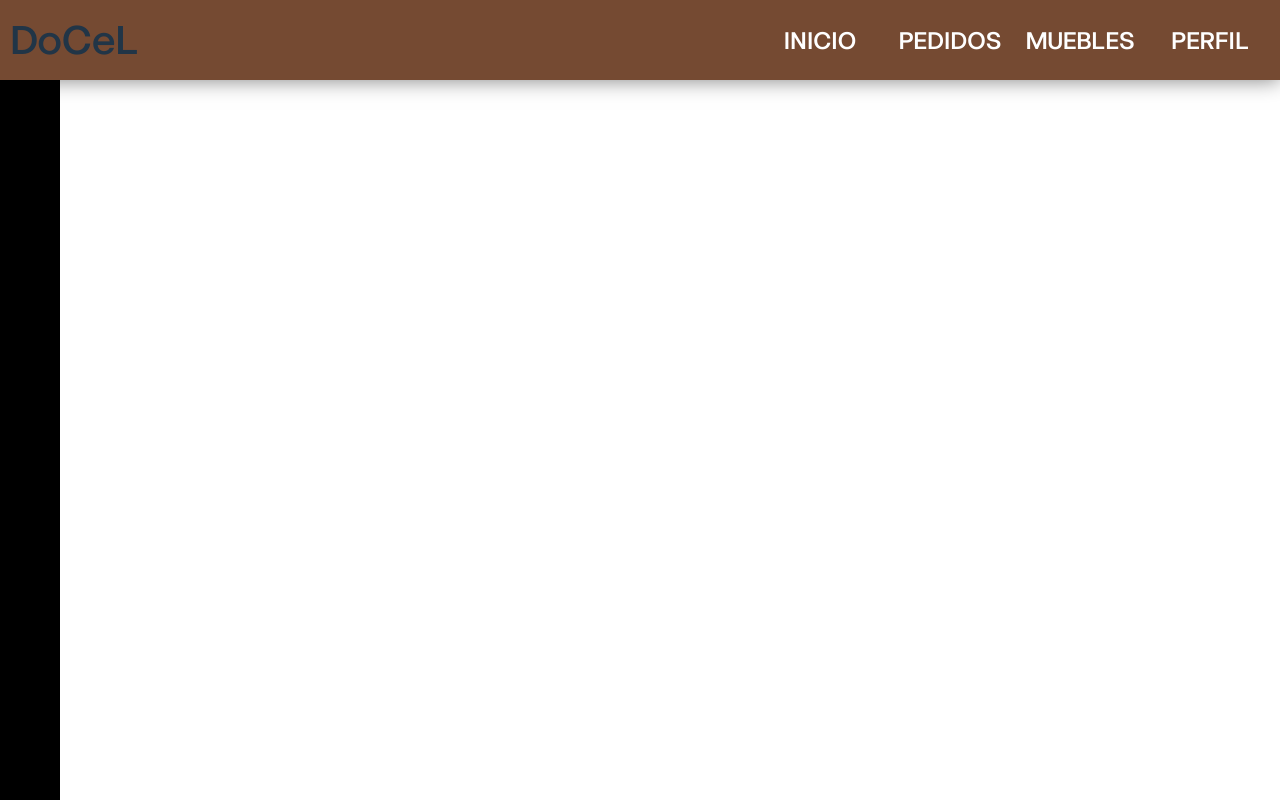
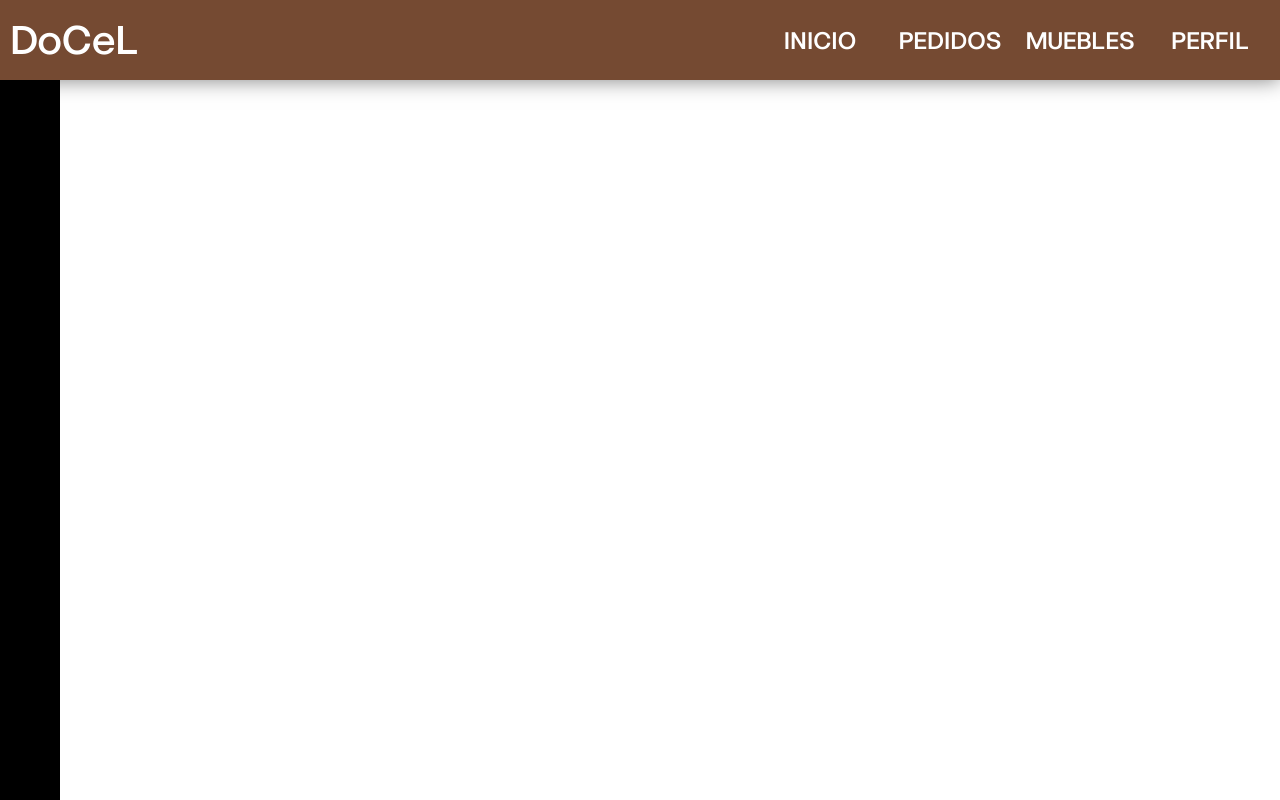
Before and after one commit to Oskarcr/WebDocelPIA, a React (Vite) app: page / in a window 1280 px wide. Built offline with nearby package versions, Linux system fonts and the light colour scheme.

Commit message:
Header con colores inversos

```diff
--- a/src/components/ButtonHeader.jsx
+++ b/src/components/ButtonHeader.jsx
@@ -1,12 +1,8 @@
 import { Theme } from "@/DocelCore";
 
-export default function ButtonHeader({className,name}) {
-    return (
-        <>
-            <button className={className} style={{
-                color: Theme.TEXT.SECONDARY,
-                backgroundColor: Theme.PRIMARY
-                }}>{name}</button>
-        </>
-    )
+export default function ButtonHeader({name = ""}) {
+    return (<button className="header-button" style={{
+        color: "var(--text-color-secondary)",
+        backgroundColor: "transparent"
+    }}>{name}</button>);
 }
--- a/src/components/Header.jsx
+++ b/src/components/Header.jsx
@@ -1,23 +1,27 @@
-import { Components } from "@/DocelCore";
+import { Components, Theme } from "@/DocelCore";
 import { Link as RouterLink } from "react-router-dom";
 
-export default function Header() {
-    return (<div className="header-wrapper">
+export default function Header({ inverted = false }) {
+    const headerVars = (!inverted ? {} : {
+        "--primary-color": Theme.BACKGROUND.MAIN,
+        "--text-color-secondary": Theme.PRIMARY
+    });
+    return (<div className="header-wrapper" style={headerVars}>
         <div className="title-wrapper">
             DoCeL
         </div>
         <div className="buttons-wrapper">
             <RouterLink to="/" className="link-button">
-                <Components.ButtonHeader className="header-button" name={"INICIO"}/>
+                <Components.ButtonHeader name={"INICIO"}/>
             </RouterLink>
             <RouterLink to="/not_found" className="link-button">
-                <Components.ButtonHeader className="header-button" name={"PEDIDOS"}/>
+                <Components.ButtonHeader name={"PEDIDOS"}/>
             </RouterLink>
             <RouterLink to="/shopping" className="link-button">
-                <Components.ButtonHeader className="header-button" name={"MUEBLES"}/>
+                <Components.ButtonHeader name={"MUEBLES"}/>
             </RouterLink>
             <RouterLink to="/not_found" className="link-button">
-                <Components.ButtonHeader className="header-button" name={"PERFIL"}/>
+                <Components.ButtonHeader name={"PERFIL"}/>
             </RouterLink>
         </div>
     </div>);
--- a/src/components/Main.jsx
+++ b/src/components/Main.jsx
@@ -1,6 +1,15 @@
 import { Components, Theme } from "@/DocelCore";
 
-export default function Main({horizontal = false, children}) {
+/**
+ * @typedef MainParams
+ * @property {boolean} horizontal Si se encuentra, el contenido se apilara como `row`, sino `column`.
+ * @property {boolean} inverted Si esta activo, el header estara en el color inverso.
+ */
+
+/**
+ * @param {MainParams} param0
+ */
+export default function Main({horizontal = false, inverted = false, children}) {
     return (<div style={{
         backgroundColor: Theme.BACKGROUND.MAIN,
         width: "100%",
@@ -9,7 +18,7 @@ export default function Main({horizontal = false, children}) {
         flexDirection: "column",
         overflow: "hidden"
     }}>
-        <Components.Header/>
+        <Components.Header inverted={inverted}/>
         <div style={{
             flex: 1,
             display: "flex",
--- a/src/css/styles.css
+++ b/src/css/styles.css
@@ -85,6 +85,7 @@ button:active {
 }
 
 .title-wrapper {
+    color: var(--text-color-secondary);
     font-size: var(--font-larger);
     display: flex;
     justify-content: center;
```
